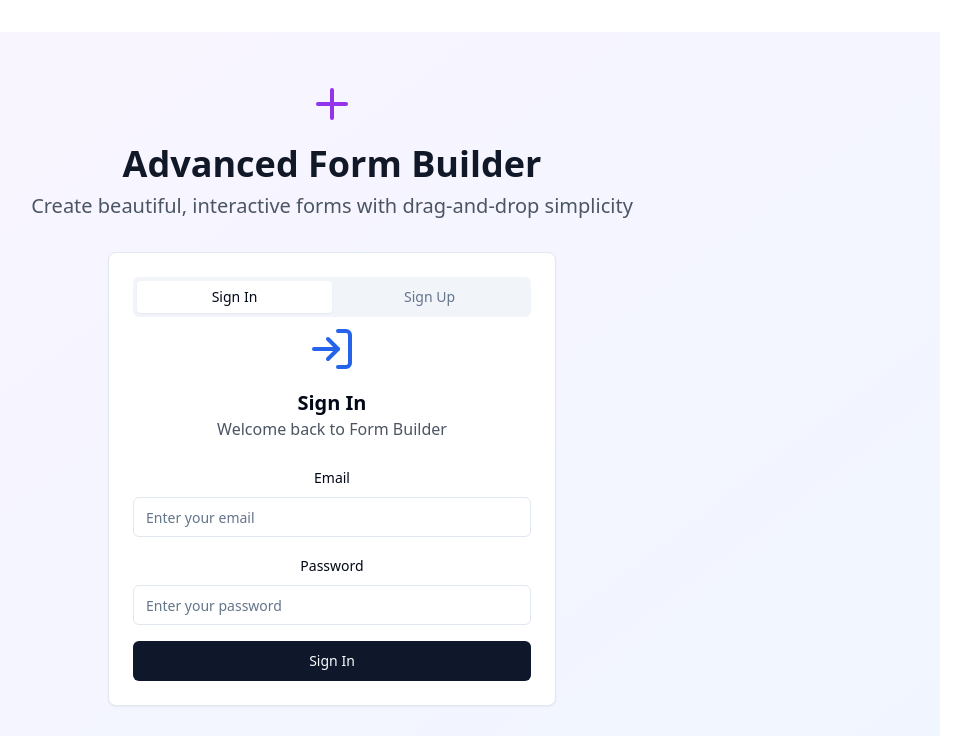
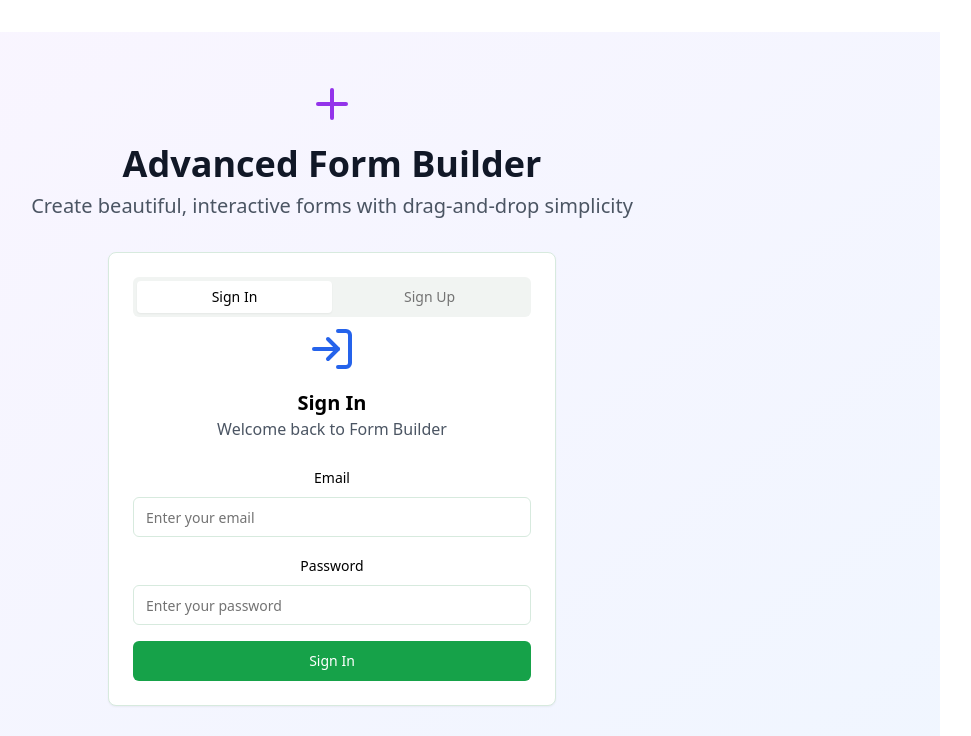
Before and after one commit to Allenmylath/build-a-blossom-form, a React (Vite) app: page / in a window 1280 px wide. Shown: the top 736 px of the page, without its empty margins (308-1279 px from the left). Built offline with nearby package versions, Linux system fonts and the light colour scheme.

Commit message:
Refactor: Apply green, white, and black color scheme
Update the application's color scheme to green, white, and black, modifying the Tailwind configuration and relevant CSS variables to reflect the new design preferences.

```diff
--- a/src/components/FormBuilder.tsx
+++ b/src/components/FormBuilder.tsx
@@ -77,7 +77,7 @@ export const FormBuilder = ({ user }: FormBuilderProps) => {
   };
 
   return (
-    <div className="min-h-screen bg-gray-50">
+    <div className="min-h-screen bg-green-50">
       <NavigationHeader />
       <div className="max-w-7xl mx-auto p-6">
         <FormBuilderHeader
--- a/src/components/NavigationHeader.tsx
+++ b/src/components/NavigationHeader.tsx
@@ -25,25 +25,25 @@ export const NavigationHeader = () => {
   }
 
   return (
-    <header className="bg-white border-b border-gray-200 px-4 py-3">
+    <header className="bg-white border-b border-green-200 px-4 py-3 shadow-sm">
       <div className="max-w-6xl mx-auto flex items-center justify-between">
-        <Link to="/" className="text-xl font-bold text-gray-900">
+        <Link to="/" className="text-xl font-bold text-green-700 hover:text-green-800">
           Form Builder
         </Link>
 
         <NavigationMenu>
           <NavigationMenuList>
             <NavigationMenuItem>
-              <NavigationMenuTrigger>
+              <NavigationMenuTrigger className="text-black hover:text-green-700">
                 <User className="w-4 h-4 mr-2" />
                 Account
               </NavigationMenuTrigger>
               <NavigationMenuContent>
-                <div className="w-48 p-2">
+                <div className="w-48 p-2 bg-white">
                   <NavigationMenuLink asChild>
                     <Link
                       to="/settings"
-                      className="flex items-center px-3 py-2 text-sm hover:bg-gray-100 rounded-md"
+                      className="flex items-center px-3 py-2 text-sm text-black hover:bg-green-50 hover:text-green-700 rounded-md"
                     >
                       <Settings className="w-4 h-4 mr-2" />
                       Settings
@@ -52,7 +52,7 @@ export const NavigationHeader = () => {
                   <NavigationMenuLink asChild>
                     <Link
                       to="/knowledge-base"
-                      className="flex items-center px-3 py-2 text-sm hover:bg-gray-100 rounded-md"
+                      className="flex items-center px-3 py-2 text-sm text-black hover:bg-green-50 hover:text-green-700 rounded-md"
                     >
                       <Database className="w-4 h-4 mr-2" />
                       Knowledge Base
@@ -61,16 +61,16 @@ export const NavigationHeader = () => {
                   <NavigationMenuLink asChild>
                     <Link
                       to="/pricing"
-                      className="flex items-center px-3 py-2 text-sm hover:bg-gray-100 rounded-md"
+                      className="flex items-center px-3 py-2 text-sm text-black hover:bg-green-50 hover:text-green-700 rounded-md"
                     >
                       <DollarSign className="w-4 h-4 mr-2" />
                       Pricing
                     </Link>
                   </NavigationMenuLink>
-                  <div className="border-t my-1"></div>
+                  <div className="border-t border-green-200 my-1"></div>
                   <button
                     onClick={handleSignOut}
-                    className="flex items-center w-full px-3 py-2 text-sm hover:bg-gray-100 rounded-md text-red-600"
+                    className="flex items-center w-full px-3 py-2 text-sm hover:bg-red-50 hover:text-red-600 rounded-md text-red-600"
                   >
                     <LogOut className="w-4 h-4 mr-2" />
                     Sign Out
--- a/src/components/form-builder/FormBuilderHeader.tsx
+++ b/src/components/form-builder/FormBuilderHeader.tsx
@@ -20,13 +20,13 @@ export const FormBuilderHeader = ({
   const navigate = useNavigate();
 
   return (
-    <div className="bg-white p-4 border-b shadow-sm">
+    <div className="bg-white p-4 border-b border-green-200 shadow-sm">
       <div className="max-w-6xl mx-auto flex items-center justify-between">
         <div>
-          <h1 className="text-2xl font-bold text-gray-900">Form Builder</h1>
-          <p className="text-gray-600">Welcome back, {user.email}</p>
+          <h1 className="text-2xl font-bold text-black">Form Builder</h1>
+          <p className="text-gray-700">Welcome back, {user.email}</p>
           {isHobbyPlan && (
-            <p className="text-sm text-orange-600">
+            <p className="text-sm text-green-700 font-medium">
               Hobby Plan: {savedFormsCount}/5 forms used
             </p>
           )}
@@ -34,8 +34,8 @@ export const FormBuilderHeader = ({
         <div className="flex items-center gap-2">
           {currentForm && (
             <div className="text-right mr-4">
-              <h2 className="font-semibold">{currentForm.name}</h2>
-              <p className="text-sm text-gray-500">
+              <h2 className="font-semibold text-black">{currentForm.name}</h2>
+              <p className="text-sm text-gray-600">
                 Last updated: {currentForm.updatedAt.toLocaleDateString()}
               </p>
             </div>
@@ -43,7 +43,7 @@ export const FormBuilderHeader = ({
           <Button
             variant="outline"
             onClick={() => navigate('/pricing')}
-            className="flex items-center"
+            className="flex items-center border-green-300 text-green-700 hover:bg-green-50"
           >
             Upgrade Plan
           </Button>
--- a/src/index.css
+++ b/src/index.css
@@ -1,3 +1,4 @@
+
 @tailwind base;
 @tailwind components;
 @tailwind utilities;
@@ -9,88 +10,82 @@ All colors MUST be HSL.
 @layer base {
   :root {
     --background: 0 0% 100%;
-    --foreground: 222.2 84% 4.9%;
+    --foreground: 0 0% 0%;
 
     --card: 0 0% 100%;
-    --card-foreground: 222.2 84% 4.9%;
+    --card-foreground: 0 0% 0%;
 
     --popover: 0 0% 100%;
-    --popover-foreground: 222.2 84% 4.9%;
+    --popover-foreground: 0 0% 0%;
 
-    --primary: 222.2 47.4% 11.2%;
-    --primary-foreground: 210 40% 98%;
+    --primary: 142 76% 36%;
+    --primary-foreground: 0 0% 100%;
 
-    --secondary: 210 40% 96.1%;
-    --secondary-foreground: 222.2 47.4% 11.2%;
+    --secondary: 142 20% 85%;
+    --secondary-foreground: 0 0% 0%;
 
-    --muted: 210 40% 96.1%;
-    --muted-foreground: 215.4 16.3% 46.9%;
+    --muted: 142 10% 95%;
+    --muted-foreground: 0 0% 45%;
 
-    --accent: 210 40% 96.1%;
-    --accent-foreground: 222.2 47.4% 11.2%;
+    --accent: 142 50% 88%;
+    --accent-foreground: 0 0% 0%;
 
-    --destructive: 0 84.2% 60.2%;
-    --destructive-foreground: 210 40% 98%;
+    --destructive: 0 84% 60%;
+    --destructive-foreground: 0 0% 100%;
 
-    --border: 214.3 31.8% 91.4%;
-    --input: 214.3 31.8% 91.4%;
-    --ring: 222.2 84% 4.9%;
+    --border: 142 30% 88%;
+    --input: 142 30% 88%;
+    --ring: 142 76% 36%;
 
     --radius: 0.5rem;
 
     --sidebar-background: 0 0% 98%;
-
-    --sidebar-foreground: 240 5.3% 26.1%;
-
-    --sidebar-primary: 240 5.9% 10%;
-
-    --sidebar-primary-foreground: 0 0% 98%;
-
-    --sidebar-accent: 240 4.8% 95.9%;
-
-    --sidebar-accent-foreground: 240 5.9% 10%;
-
-    --sidebar-border: 220 13% 91%;
-
-    --sidebar-ring: 217.2 91.2% 59.8%;
+    --sidebar-foreground: 0 0% 20%;
+    --sidebar-primary: 142 76% 36%;
+    --sidebar-primary-foreground: 0 0% 100%;
+    --sidebar-accent: 142 50% 92%;
+    --sidebar-accent-foreground: 0 0% 0%;
+    --sidebar-border: 142 30% 88%;
+    --sidebar-ring: 142 76% 36%;
   }
 
   .dark {
-    --background: 222.2 84% 4.9%;
-    --foreground: 210 40% 98%;
+    --background: 0 0% 8%;
+    --foreground: 0 0% 98%;
 
-    --card: 222.2 84% 4.9%;
-    --card-foreground: 210 40% 98%;
+    --card: 0 0% 8%;
+    --card-foreground: 0 0% 98%;
 
-    --popover: 222.2 84% 4.9%;
-    --popover-foreground: 210 40% 98%;
+    --popover: 0 0% 8%;
+    --popover-foreground: 0 0% 98%;
 
-    --primary: 210 40% 98%;
-    --primary-foreground: 222.2 47.4% 11.2%;
+    --primary: 142 70% 45%;
+    --primary-foreground: 0 0% 0%;
 
-    --secondary: 217.2 32.6% 17.5%;
-    --secondary-foreground: 210 40% 98%;
+    --secondary: 0 0% 15%;
+    --secondary-foreground: 0 0% 98%;
 
-    --muted: 217.2 32.6% 17.5%;
-    --muted-foreground: 215 20.2% 65.1%;
+    --muted: 0 0% 15%;
+    --muted-foreground: 0 0% 65%;
 
-    --accent: 217.2 32.6% 17.5%;
-    --accent-foreground: 210 40% 98%;
+    --accent: 0 0% 15%;
+    --accent-foreground: 0 0% 98%;
 
-    --destructive: 0 62.8% 30.6%;
-    --destructive-foreground: 210 40% 98%;
+    --destructive: 0 63% 31%;
+    --destructive-foreground: 0 0% 98%;
 
-    --border: 217.2 32.6% 17.5%;
-    --input: 217.2 32.6% 17.5%;
-    --ring: 212.7 26.8% 83.9%;
-    --sidebar-background: 240 5.9% 10%;
-    --sidebar-foreground: 240 4.8% 95.9%;
-    --sidebar-primary: 224.3 76.3% 48%;
-    --sidebar-primary-foreground: 0 0% 100%;
-    --sidebar-accent: 240 3.7% 15.9%;
-    --sidebar-accent-foreground: 240 4.8% 95.9%;
-    --sidebar-border: 240 3.7% 15.9%;
-    --sidebar-ring: 217.2 91.2% 59.8%;
+    --border: 0 0% 15%;
+    --input: 0 0% 15%;
+    --ring: 142 70% 45%;
+
+    --sidebar-background: 0 0% 8%;
+    --sidebar-foreground: 0 0% 95%;
+    --sidebar-primary: 142 70% 45%;
+    --sidebar-primary-foreground: 0 0% 0%;
+    --sidebar-accent: 0 0% 12%;
+    --sidebar-accent-foreground: 0 0% 95%;
+    --sidebar-border: 0 0% 15%;
+    --sidebar-ring: 142 70% 45%;
   }
 }
 
```
